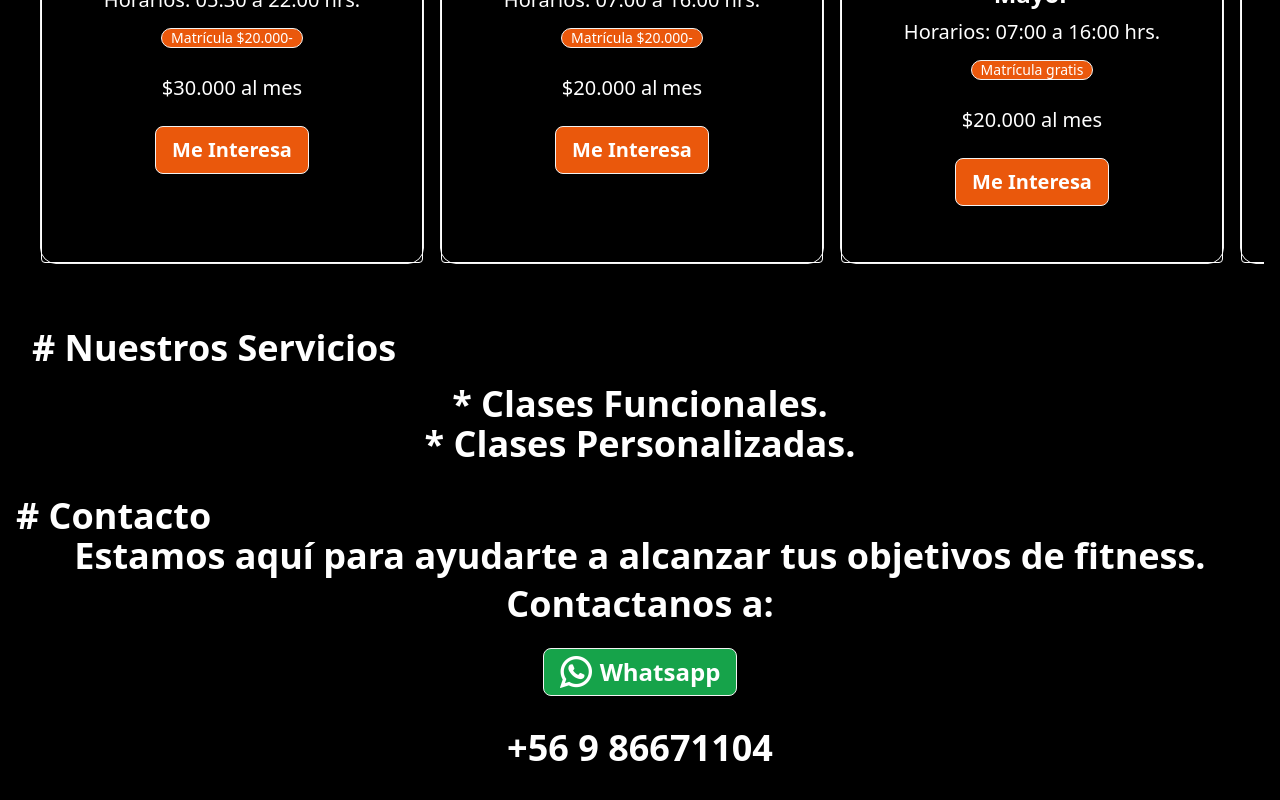
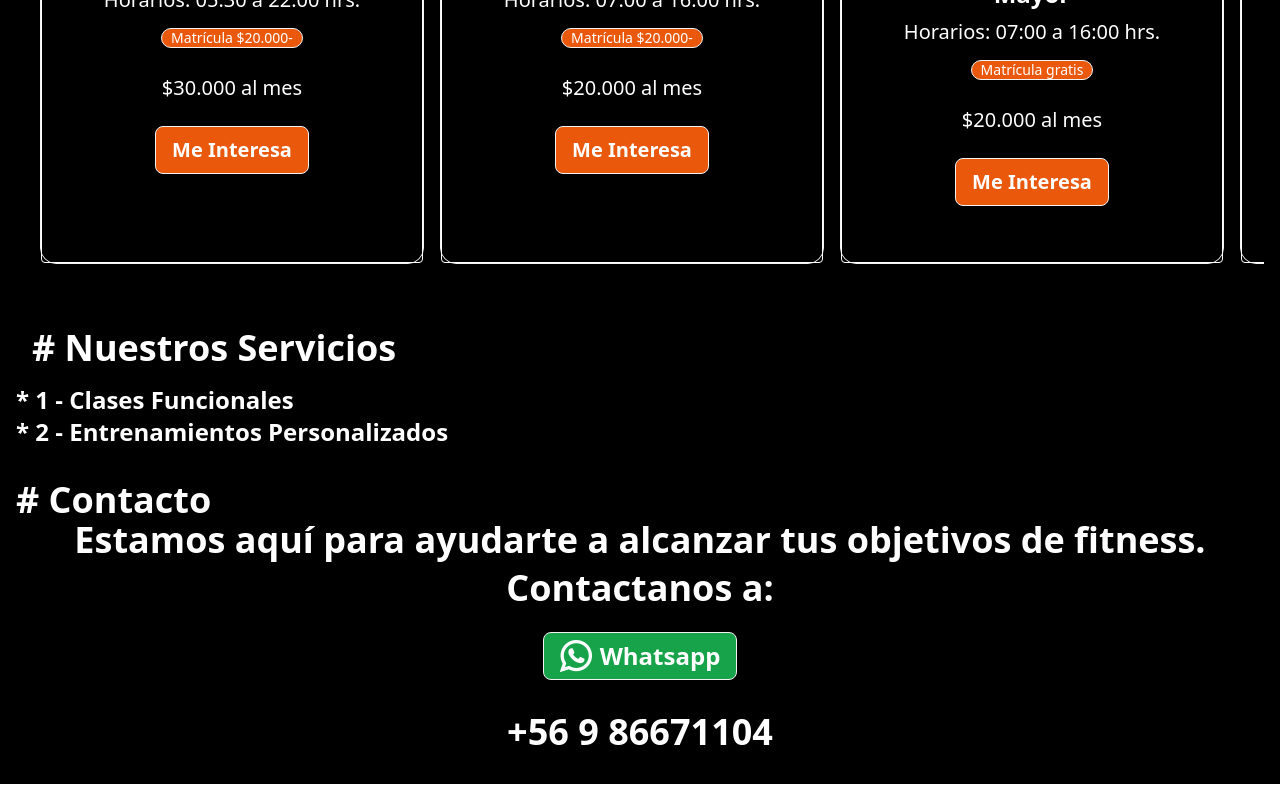
Before and after one commit to gymgross/gross, a React (Vite) app: page / in a window 1280 px wide. Shown: the part 960-1760 px from the top of the page. Built offline with nearby package versions, Linux system fonts and the light colour scheme.

Commit message:
se sube la lista dinamica para recorrer en el modulo de servicios

```diff
--- a/src/App.jsx
+++ b/src/App.jsx
@@ -161,12 +161,13 @@ return (
             <h1 className='text-4xl text-white m-[1rem] font-bold'># Nuestros Servicios</h1>
         </a>
         <div className="flex-col w-full">
-            <div className="text-4xl text-white font-bold text-center">
-               * Clases Funcionales.
-            </div>
-            <div className="text-4xl text-white font-bold text-center">
-               * Clases Personalizadas.
-            </div>
+                {servicios.map((servicio,i) => {
+                    return (
+                            <div className="text-2xl text-white font-bold text-start">
+                            * {i + 1} - {servicio.name}
+                            </div>
+                    )
+                })}
         </div>
     </div>
     <div id="contacto" className="w-full p-4 text-white">
```
